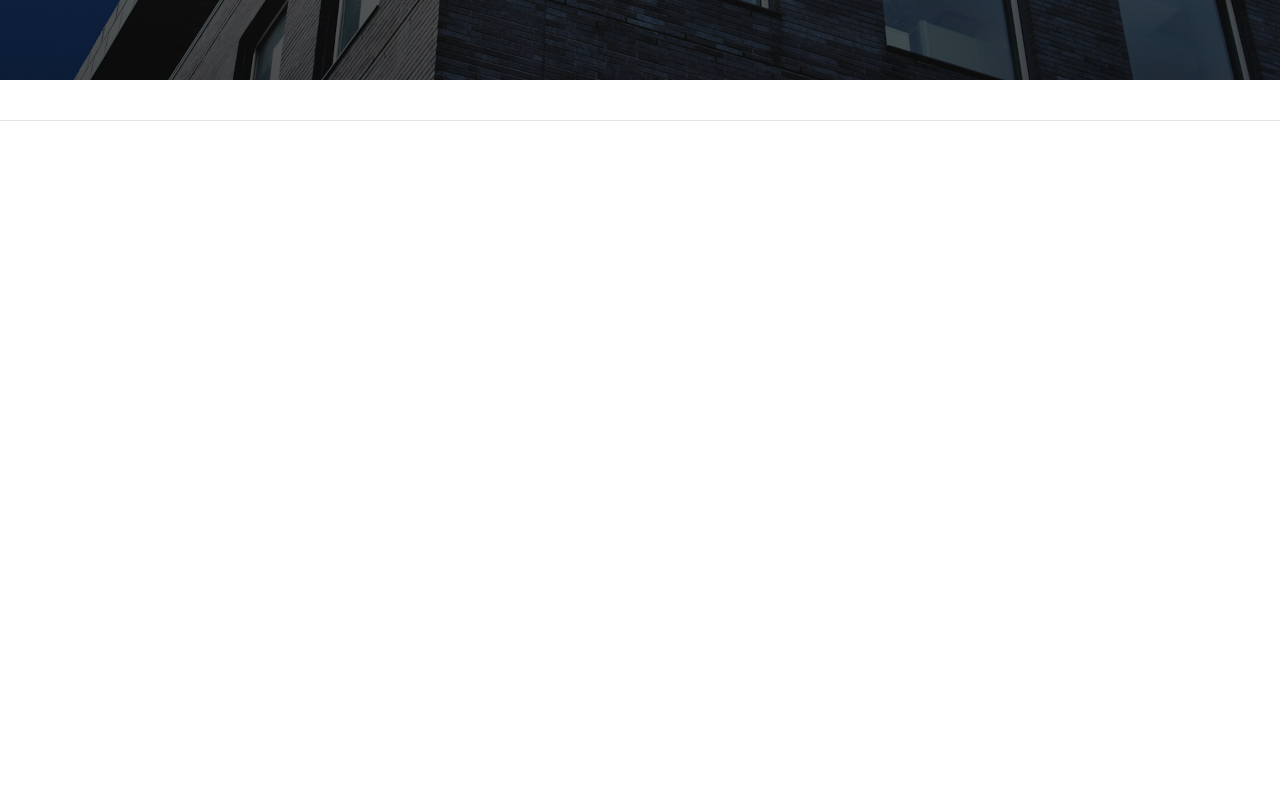
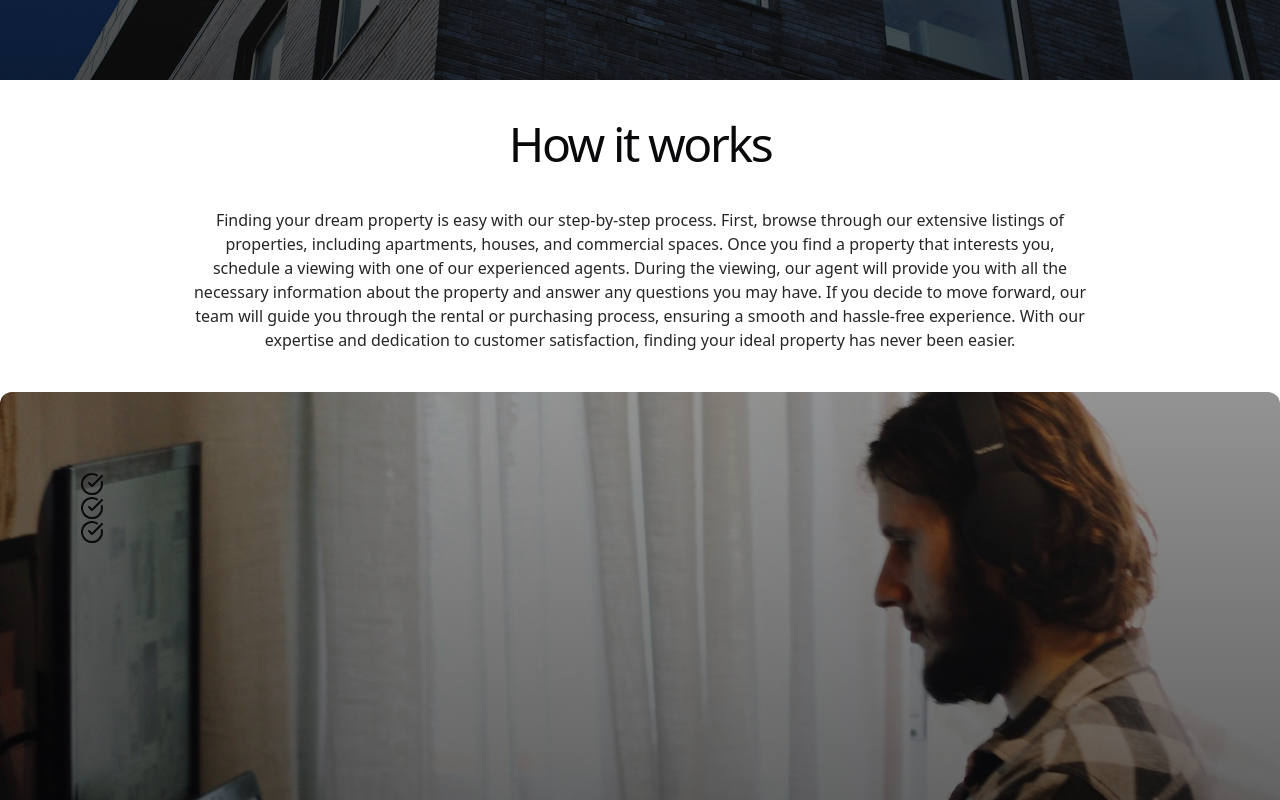
Before and after one commit to ionutpetru4046/real-estate, a Next.js app: page / in a window 1280 px wide. Shown: the part 720-1520 px from the top of the page. Before the commit the page ends 881 px from the top, so only its background shows below. Built offline with nearby package versions, Linux system fonts and the light colour scheme.

Commit message:
styling added to the HowItWorks compoenent

```diff
--- a/src/app/globals.css
+++ b/src/app/globals.css
@@ -70,3 +70,8 @@
   background-size: cover;
   background-position: 30%;
 }
+
+.works {
+  background-image: linear-gradient(to top, rgba(0, 0, 0, 0.7), rgba(0, 0, 0, 0.4)), url("../../public/works.jpeg");
+  background-size: cover;
+}
--- a/src/components/HowItWorks.tsx
+++ b/src/components/HowItWorks.tsx
@@ -1,9 +1,26 @@
+import { HOW_IT_WORKS } from "@/constants"
+import { CircleCheckBig } from "lucide-react";
+
 const HowItWorks = () => {
   return (
     <div className="container mx-auto my-10 border-b pd-10">
-
+      <h2 className="text-center text-3xl tracking-tighter sm:text-4xl
+      lg:text-5xl">
+        {HOW_IT_WORKS.title}
+      </h2>
+      <p className="mx-auto my-10 max-w-4xl text-center text-neutral-800">{HOW_IT_WORKS.content}</p>
+      <div className="works relative h-[640px] rounded-xl">
+        <div className="absolute left-0 top-0 h-full overflow-hidden
+        p-10 md:p-20">
+            {HOW_IT_WORKS.steps.map((step, index) => (
+                <div key={index}>
+                    <CircleCheckBig />
+                </div>
+            ))}
+        </div>
+      </div>
     </div>
   )
 }
 
-export default HowItWorks
+export default HowItWorks;
```
